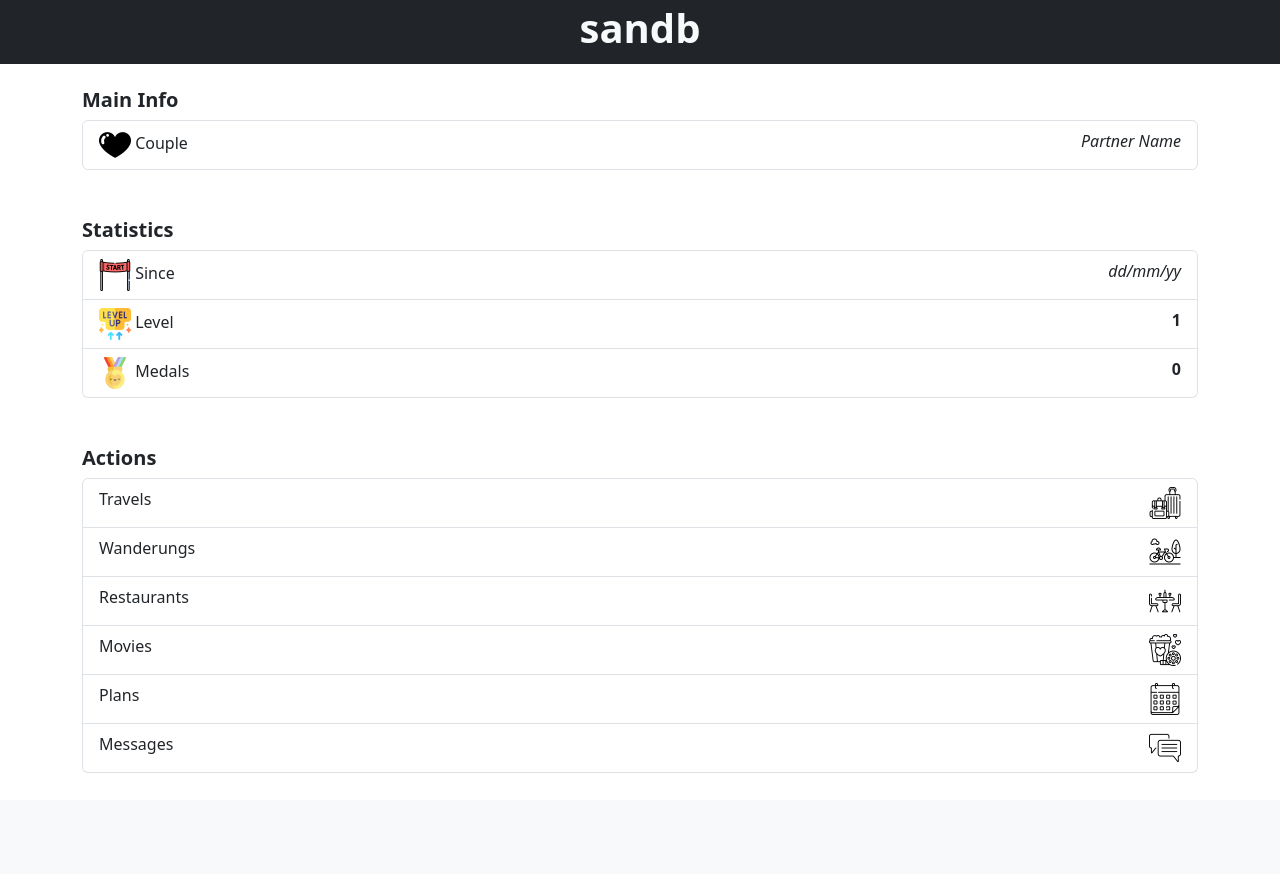
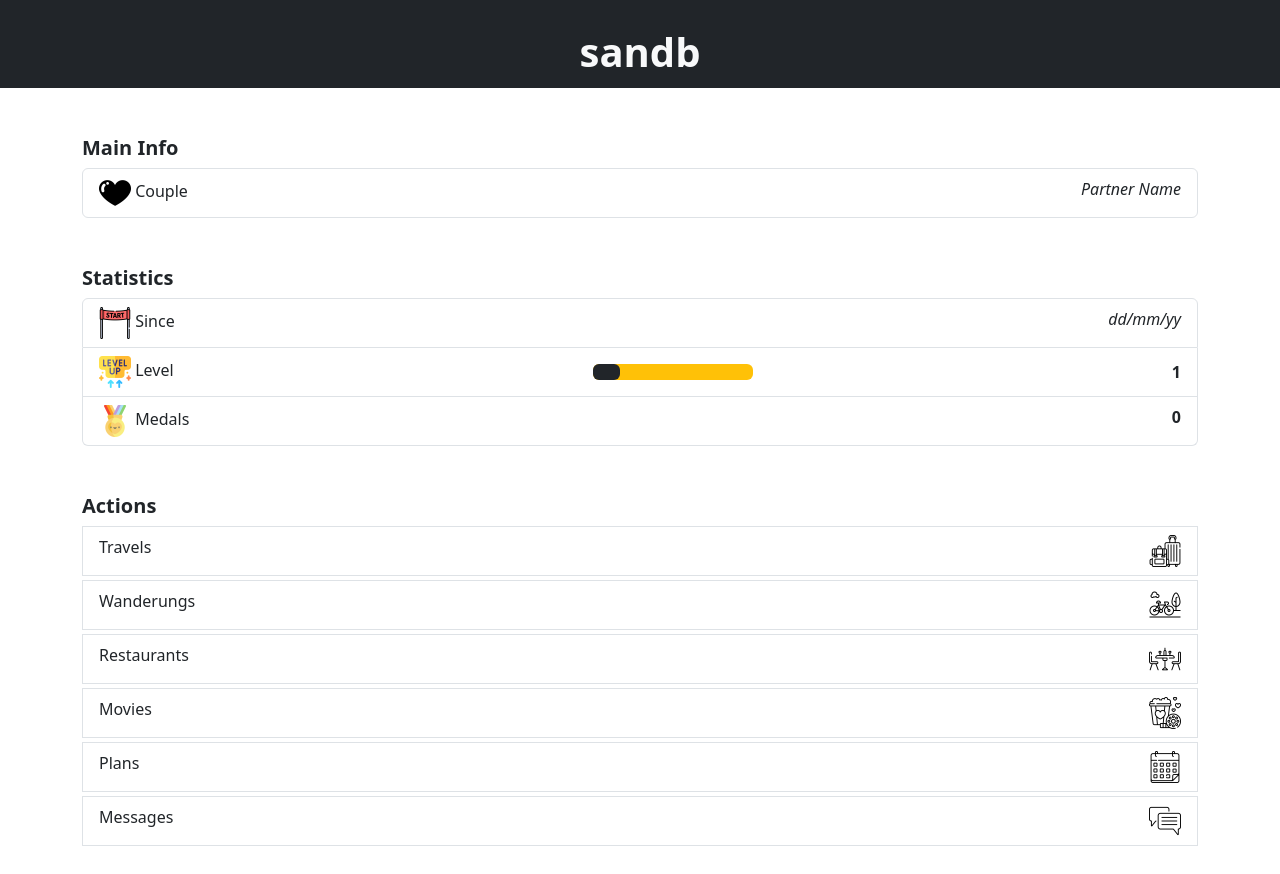
Before and after one commit to blankhall98/sandb, a Flask app: page / in a window 1280 px wide. Before the commit the page ends 800 px from the top, so only its background shows below. Run offline with Flask 2, Linux system fonts and the light colour scheme.

Commit message:
index style

```diff
--- a/static/css/style.css
+++ b/static/css/style.css
@@ -2,3 +2,12 @@
     height: 2em;
     width: 2em;
 }
+
+.lvlbar{
+    height: 1em;
+    width: 10em;
+}
+
+a{
+    text-decoration: none;
+}
--- a/templates/base.html
+++ b/templates/base.html
@@ -10,8 +10,10 @@
 </head>
 <body>
     <div class="bg-dark text-center p-1">
+        <br>
         <h1 class="text-light"><b>sandb</b></h1>
     </div>
+    <br>
     {%block content%}
 
     {%endblock%}
--- a/templates/index.html
+++ b/templates/index.html
@@ -16,7 +16,11 @@
     <h5 class="text-dark"><b>Statistics</b></h5>
     <ul class="list-group">
         <li class="list-group-item d-flex justify-content-between"><span><img src="{{url_for('static', filename='images/start.png')}}" alt="..." class="img-action"> Since</span> <i>dd/mm/yy</i></li>
-        <li class="list-group-item d-flex justify-content-between"><span><img src="{{url_for('static', filename='images/level-up.png')}}" alt="..." class="img-action"> Level</span> <b>1</b></li>
+        <li class="list-group-item d-flex justify-content-between align-items-center"><span><img src="{{url_for('static', filename='images/level-up.png')}}" alt="..." class="img-action"> Level</span>
+           <div class="lvlbar rounded bg-warning d-flex flex-row">
+            <div class="lvlbar bg-dark rounded" style="width: 17%">
+            </div>
+           </div><b>1</b></li>
         <li class="list-group-item d-flex justify-content-between"><span><img src="{{url_for('static', filename='images/medal.png')}}" alt="..." class="img-action"> Medals</span><b>0</b></li>
     </ul>
 </div>
@@ -26,12 +30,12 @@
 <div class="container">
     <h5 class="text-dark"><b>Actions</b></h5>
     <ul class="list-group">
-        <li class="list-group-item d-flex justify-content-between">Travels <img src="{{url_for('static', filename='images/travel-luggage.png')}}" alt="..." class="img-action"></li>
-        <li class="list-group-item d-flex justify-content-between">Wanderungs <img src="{{url_for('static', filename='images/bicycle.png')}}" alt="..." class="img-action"></li>
-        <li class="list-group-item d-flex justify-content-between">Restaurants <img src="{{url_for('static', filename='images/restaurant.png')}}" alt="..." class="img-action"></li>
-        <li class="list-group-item d-flex justify-content-between">Movies <img src="{{url_for('static', filename='images/cinema.png')}}" alt="..." class="img-action"></li>
-        <li class="list-group-item d-flex justify-content-between">Plans <img src="{{url_for('static', filename='images/calendar.png')}}" alt="..." class="img-action"></li>
-        <li class="list-group-item d-flex justify-content-between">Messages <img src="{{url_for('static', filename='images/chat.png')}}" alt="..." class="img-action"></li>
+        <a href=""><li class="list-group-item d-flex justify-content-between mb-1">Travels <img src="{{url_for('static', filename='images/travel-luggage.png')}}" alt="..." class="img-action"></li></a>
+        <a href=""><li class="list-group-item d-flex justify-content-between mb-1">Wanderungs <img src="{{url_for('static', filename='images/bicycle.png')}}" alt="..." class="img-action"></li></a>
+        <a href=""><li class="list-group-item d-flex justify-content-between mb-1">Restaurants <img src="{{url_for('static', filename='images/restaurant.png')}}" alt="..." class="img-action"></li></a>
+        <a href=""><li class="list-group-item d-flex justify-content-between mb-1">Movies <img src="{{url_for('static', filename='images/cinema.png')}}" alt="..." class="img-action"></li></a>
+        <a href=""><li class="list-group-item d-flex justify-content-between mb-1">Plans <img src="{{url_for('static', filename='images/calendar.png')}}" alt="..." class="img-action"></li></a>
+        <a href=""><li class="list-group-item d-flex justify-content-between mb-1">Messages <img src="{{url_for('static', filename='images/chat.png')}}" alt="..." class="img-action"></li></a>
     </ul>
 </div>
 <br>
```
